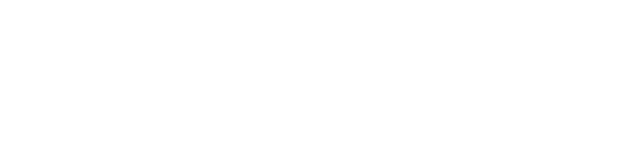
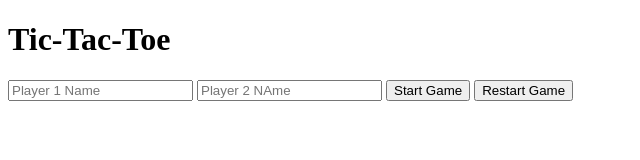
Before and after one commit to Mogle7Arkad/my_tictactoe, a plain HTML site: page index.html in a window 1280 px wide. Shown: the whole page, without its empty margins (0-640 px from the left). Drawn offline with Linux system fonts and the light colour scheme.

Commit message:
created the html mockups for the project

```diff
--- a/index.html
+++ b/index.html
@@ -7,7 +7,18 @@
     <link rel="stylesheet" href="style.css">
 </head>
 <body>
-
+    <div id="container">
+        <h1 id="header">Tic-Tac-Toe</h1>
+        <div id="gameboard"></div>
+        <div id="controls">
+            <input type="text" id="player1" placeholder="Player 1 Name">
+            <input type="text" id="player2" placeholder="Player 2 NAme">
+            <button id="star-btn">Start Game</button>
+            <button id="restart-btn">Restart Game</button>
+        </div>
+        <div id="message"></div>
+        <div id="result-display"></div>
+    </div>
     <script src="script.js"></script>
 </body>
 </html>
```
